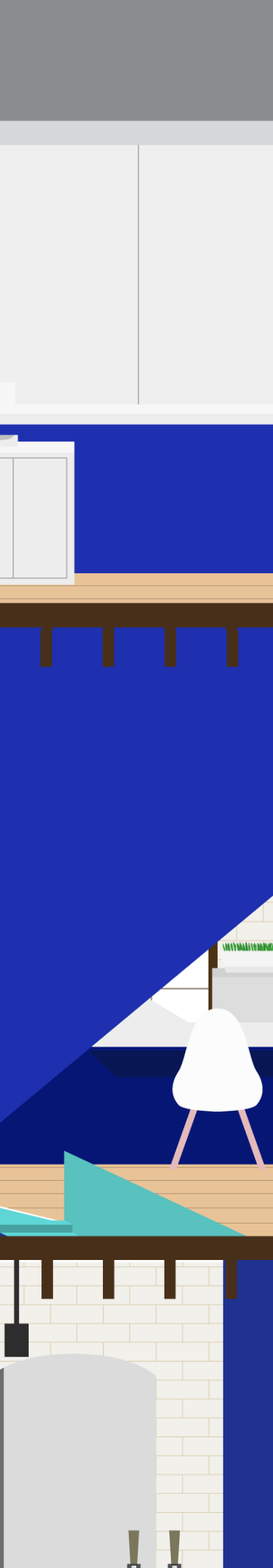
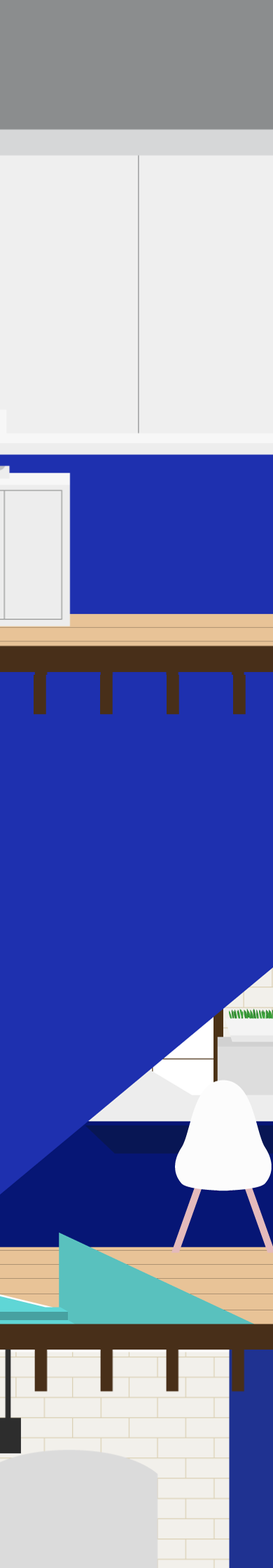
Before and after one commit to theReboot/cobrewrs, a Jekyll site: the page built from index.html, in a window 390 px wide. Shown: the top 2240 px of the page at 70% size. Built offline with Jekyll 4.4.1, drawn with Linux system fonts in a browser that asks for light colours.

Commit message:
Added padding to floors on mobile

```diff
--- a/css/main.scss
+++ b/css/main.scss
@@ -17,6 +17,7 @@
 
   @include breakpoint(baby-bear) {
     background-size: cover;
+    padding: 2rem 0;
   }
 
   &.secondFloor {
```
